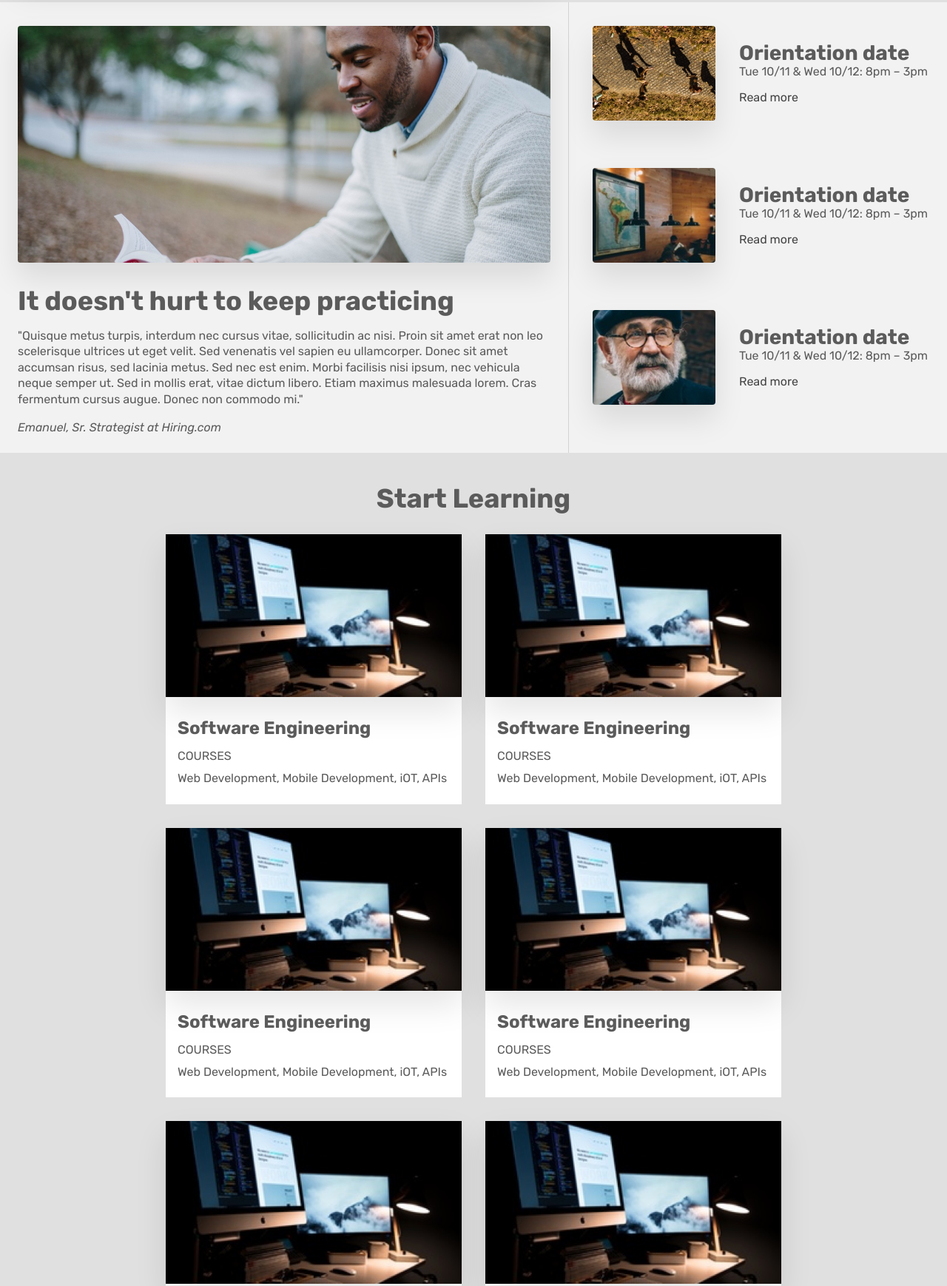
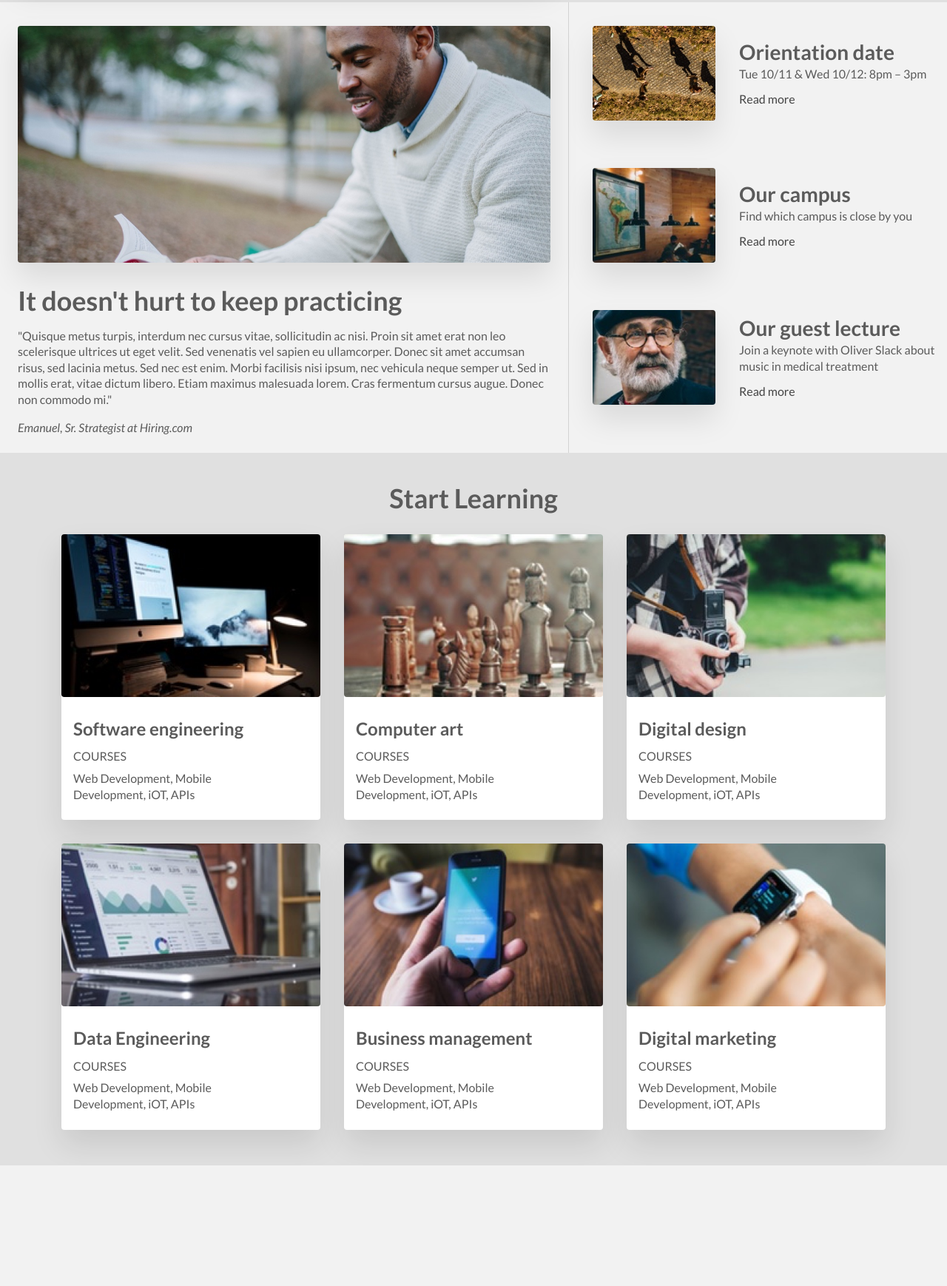
Before and after one commit to elijahjcarrington/colmar, a plain HTML site: page index.html in a window 1280 px wide. Shown: the part 605-2343 px from the top of the page at 74% size. After the commit the page ends 2180 px from the top, so only its background shows below. Drawn offline with Linux system fonts and the light colour scheme.

Commit message:
Added course mobile functionality

```diff
--- a/css/style.css
+++ b/css/style.css
@@ -10,9 +10,10 @@ html, body {
   padding: 0;
   margin: 0;
   font-size: 16px;
-  font-family: 'Rubik', sans-serif;
+  font-family: 'Lato', sans-serif;
   font-weight: 300;
   color: #5B5B5B;
+  background-color: #f2f2f2;
 }
 
 body {
@@ -77,7 +78,7 @@ a:hover {
 }
 
 .light {
-  font-weight: lighter;
+  font-weight: 300;
   color: black;
 }
 
@@ -87,11 +88,14 @@ a:hover {
   background-size: cover;
 }
 
-
-.shadow, header, .hero, .image {
+.shadow, header, .hero, .image, .course {
   -webkit-box-shadow: 0px 20px 40px 0px rgba(0, 0, 0, 0.1);
   -moz-box-shadow: 0px 20px 40px 0px rgba(0, 0, 0, 0.1);
   box-shadow: 0px 20px 40px 0px rgba(0, 0, 0, 0.1);
+}
+
+.rounded {
+  border-radius: 4px;
 }
 
 .main {
@@ -99,6 +103,7 @@ a:hover {
   width: 100%;
   top: 64px;
 }
+
 
 /*Header*/
 
@@ -143,6 +148,7 @@ header {
   flex-flow: row;
   align-items: center;
   justify-content: flex-start;
+  font-weight: 400;
 }
 
 .menu nav ul {
@@ -232,7 +238,7 @@ header {
 .banner .button {
   width: 60%;
   height: 45px;
-  line-height: 45px;
+  line-height: 40px;
   text-align: center;
   border-radius: 4px;
   font-weight: 300;
@@ -331,7 +337,6 @@ header {
   align-items: center;
 }
 
-
 #information .col-right .event .image {
   flex: 1 20%;
   margin: 32px 16px;
@@ -356,6 +361,10 @@ header {
   margin: 32px 16px;
 }
 
+#information .col-right .event .content h5 {
+  margin-bottom: 5px;
+}
+
 @media only screen and (max-width: 600px) {
   /*Change to 480px for mobile*/
   #information .col-left {
@@ -364,9 +373,7 @@ header {
   #information .col-right {
     margin: auto 0;
   }
-  #information .col-right .event {
-
-  }
+  #information .col-right .event {}
   #information .col-right .event .image {
     margin: 32px 24px;
   }
@@ -374,6 +381,7 @@ header {
     margin: 32px 0 32px 0;
   }
 }
+
 
 /*Learning*/
 
@@ -399,12 +407,14 @@ header {
   flex-flow: row wrap;
   align-items: baseline;
   justify-content: center;
+  margin-bottom: 32px;
 }
 
 #learning .course {
   background-color: white;
   margin: 16px;
-  flex: 0 400px;
+  flex: 0 350px;
+  border-radius: 4px;
 }
 
 #learning .course .content {
@@ -417,16 +427,64 @@ header {
 
 #learning .course .content p {
   padding-bottom: 8px;
+  width: 70%;
 }
 
 #learning .course .image {
   height: 220px;
   width: 100%;
   margin-bottom: 16px;
+  border-radius: 4px;
+  -webkit-box-shadow: none;
+  -moz-box-shadow: none;
+  box-shadow: none;
 }
 
 #learning .course .image.one {
   background-image: url("../img/course-software.jpg");
+}
+
+#learning .course .image.two {
+  background-image: url("../img/course-business.jpg");
+}
+
+#learning .course .image.three {
+  background-image: url("../img/course-design.jpg");
+}
+
+#learning .course .image.four {
+  background-image: url("../img/course-data.jpg");
+}
+
+#learning .course .image.five {
+  background-image: url("../img/course-computer-art.jpg");
+}
+
+#learning .course .image.six {
+  background-image: url("../img/course-marketing.jpg");
+}
+
+#learning .container nav.mobile {
+  display: none;
+}
+
+@media only screen and (max-width: 600px) {
+  /*Change to 480px for mobile*/
+  #learning {
+    background-color: white;
+  }
+  #learning .courses {
+    display: none;
+  }
+  #learning .container nav.mobile {
+    display: inline;
+    margin: 16px;
+  }
+  #learning .container nav.mobile ul li {
+    padding: 32px;
+    margin: 16px 0;
+    background-color: #E0E0E0;
+  }
 }
 
 /*Global*/
--- a/index.html
+++ b/index.html
@@ -6,7 +6,7 @@
   <title>Colmar Academy</title>
   <link rel="stylesheet" href="./css/reset.css" type="text/css">
   <link rel="stylesheet" href="./css/style.css" type="text/css">
-  <link href="https://fonts.googleapis.com/css?family=Rubik:400,400i,700,900" rel="stylesheet">
+  <link href="https://fonts.googleapis.com/css?family=Lato:400,400i,700" rel="stylesheet">
   <meta name="viewport" content="width=device-width, initial-scale=1.0, user-scalable=yes">
 </head>
 
@@ -79,16 +79,16 @@
             <div class="event">
               <div class="image two"></div>
               <div class="content">
-                <h5>Orientation date</h5>
-                <p>Tue 10/11 &amp; Wed 10/12: 8pm – 3pm</p><br />
+                <h5>Our campus</h5>
+                <p>Find which campus is close by you</p><br />
                 <a href="#">Read more</a>
               </div>
             </div>
             <div class="event">
               <div class="image three"></div>
               <div class="content">
-                <h5>Orientation date</h5>
-                <p>Tue 10/11 &amp; Wed 10/12: 8pm – 3pm</p><br />
+                <h5>Our guest lecture</h5>
+                <p>Join a keynote with Oliver Slack about music in medical treatment</p><br />
                 <a href="#">Read more</a>
               </div>
             </div>
@@ -105,53 +105,62 @@
           <div class="course">
             <div class="image one"></div>
             <div class="content">
-              <h6>Software Engineering</h6>
+              <h6>Software engineering</h6>
               <p class="upper">Courses</p>
               <p>Web Development, Mobile Development, iOT, APIs</p>
             </div>
           </div>
           <div class="course">
-            <div class="image one"></div>
+            <div class="image two"></div>
             <div class="content">
-              <h6>Software Engineering</h6>
+              <h6>Computer art</h6>
               <p class="upper">Courses</p>
               <p>Web Development, Mobile Development, iOT, APIs</p>
             </div>
           </div>
           <div class="course">
-            <div class="image one"></div>
+            <div class="image three"></div>
             <div class="content">
-              <h6>Software Engineering</h6>
+              <h6>Digital design</h6>
               <p class="upper">Courses</p>
               <p>Web Development, Mobile Development, iOT, APIs</p>
             </div>
           </div>
           <div class="course">
-            <div class="image one"></div>
+            <div class="image four"></div>
             <div class="content">
-              <h6>Software Engineering</h6>
+              <h6>Data Engineering</h6>
               <p class="upper">Courses</p>
               <p>Web Development, Mobile Development, iOT, APIs</p>
             </div>
           </div>
           <div class="course">
-            <div class="image one"></div>
+            <div class="image five"></div>
             <div class="content">
-              <h6>Software Engineering</h6>
+              <h6>Business management</h6>
               <p class="upper">Courses</p>
               <p>Web Development, Mobile Development, iOT, APIs</p>
             </div>
           </div>
           <div class="course">
-            <div class="image one"></div>
+            <div class="image six"></div>
             <div class="content">
-              <h6>Software Engineering</h6>
+              <h6>Digital marketing</h6>
               <p class="upper">Courses</p>
               <p>Web Development, Mobile Development, iOT, APIs</p>
             </div>
           </div>
-
         </div>
+        <nav class="mobile">
+          <ul>
+            <li><a href="#"><h6>Software engineering</h6></a></li>
+            <li><a href="#"><h6>Computer art</h6></a></li>
+            <li><a href="#"><h6>Digital design</h6></a></li>
+            <li><a href="#"><h6>Data Engineering</h6></a></li>
+            <li><a href="#"><h6>Business management</h6></a></li>
+            <li><a href="#"><h6>Digital marketing</h6></a></li>
+          </ul>
+        </nav>
       </div>
     </div>
   </div>
```
